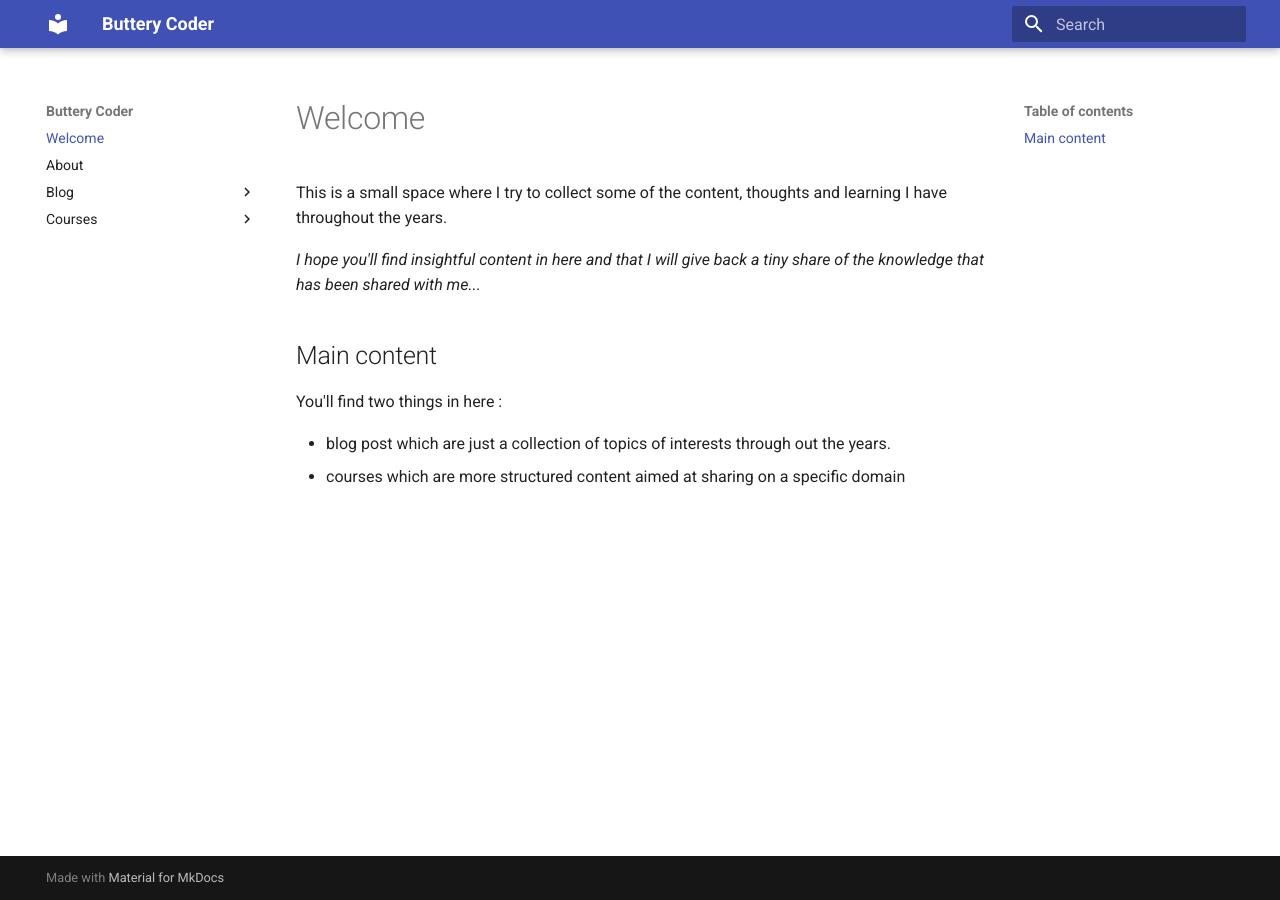
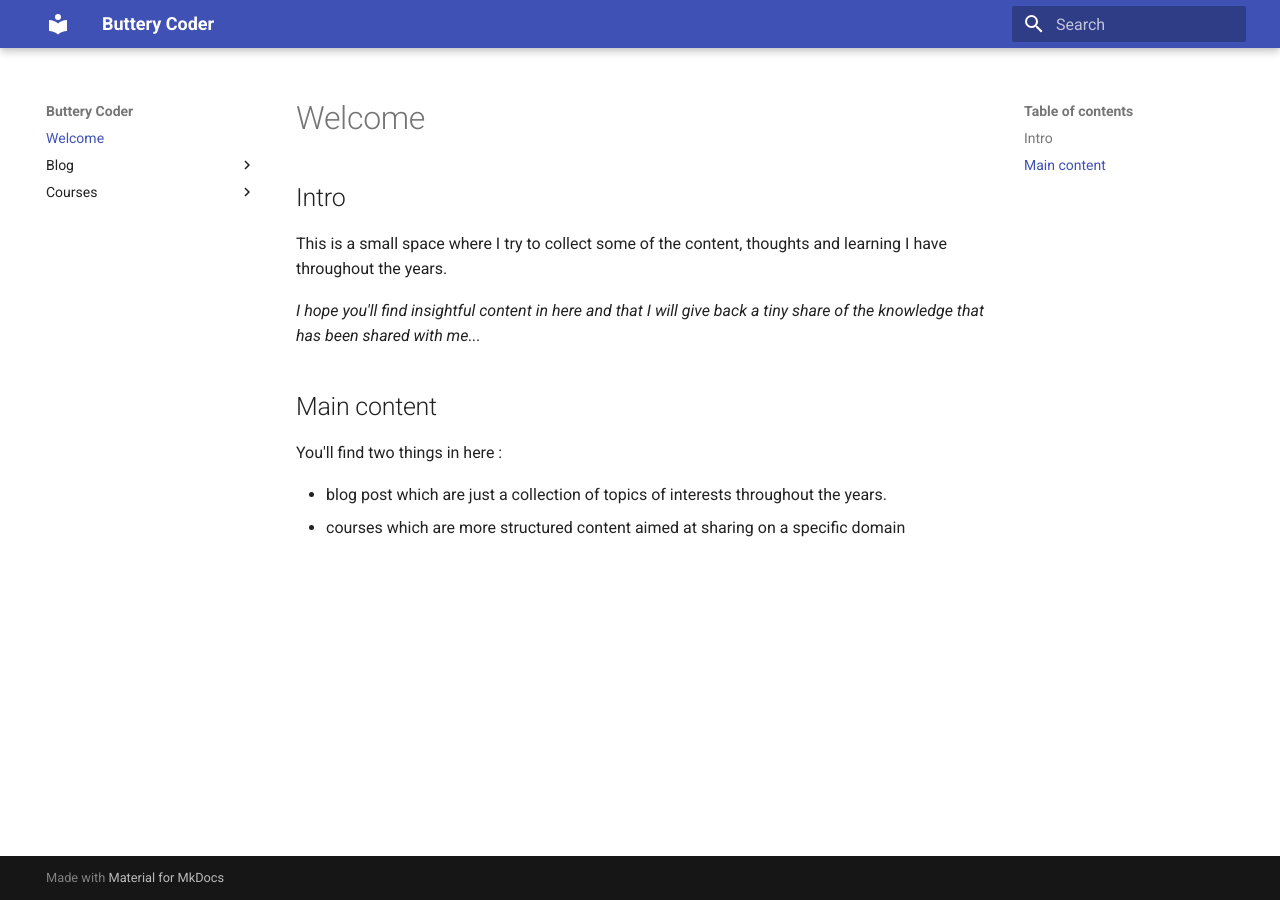
Before and after one commit to mcroissant/buttery-coder, an MkDocs documentation site: the page built from docs/index.md, in a window 1280 px wide. Built offline with MkDocs 1.6.1 and Material for MkDocs 9.7.7, drawn with Linux system fonts in a browser that asks for light colours.

Commit message:
Add more separator for blog post, edit welcome page

```diff
--- a/docs/index.md
+++ b/docs/index.md
@@ -1,5 +1,6 @@
 # Welcome
 
+## Intro
 This is a small space where I try to collect some of the content, thoughts and learning I have throughout the years.
 
 *I hope you'll find insightful content in here and that I will give back a tiny share of the knowledge that has been shared with me...*
@@ -8,5 +9,5 @@ This is a small space where I try to collect some of the content, thoughts and l
 
 You'll find two things in here :
 
-- blog post which are just a collection of topics of interests through out the years.
+- blog post which are just a collection of topics of interests throughout the years.
 - courses which are more structured content aimed at sharing on a specific domain
```
Also changed, not shown: docs/blog/posts/api_code_first_validation.md (+2 -0 lines), docs/blog/posts/cloud_iot.md (+2 -0 lines), docs/blog/posts/cloud_iot_tutorial.md (+1 -0 lines), docs/blog/posts/sila2_features.md (+1 -1 lines), docs/blog/posts/sila2_hands_on.md (+5 -4 lines), docs/about.md (deleted).
